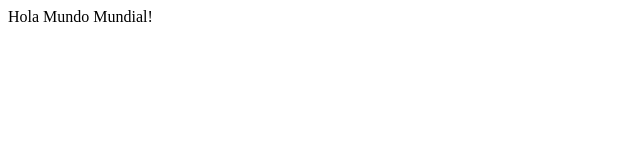
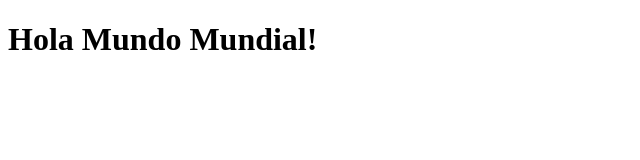
Before and after one commit to Jacoobmr/proove.github.io, a plain HTML site: page index.html in a window 1280 px wide. Shown: the whole page, without its empty margins (0-640 px from the left). Drawn offline with Linux system fonts and the light colour scheme.

Commit message:
add H1 Tagg

```diff
--- a/index.html
+++ b/index.html
@@ -7,6 +7,6 @@
     <title>mi pagina en GH</title>
 </head>
 <body>
-    Hola Mundo Mundial!
+    <h1>Hola Mundo Mundial!</h1>
 </body>
 </html>
```
